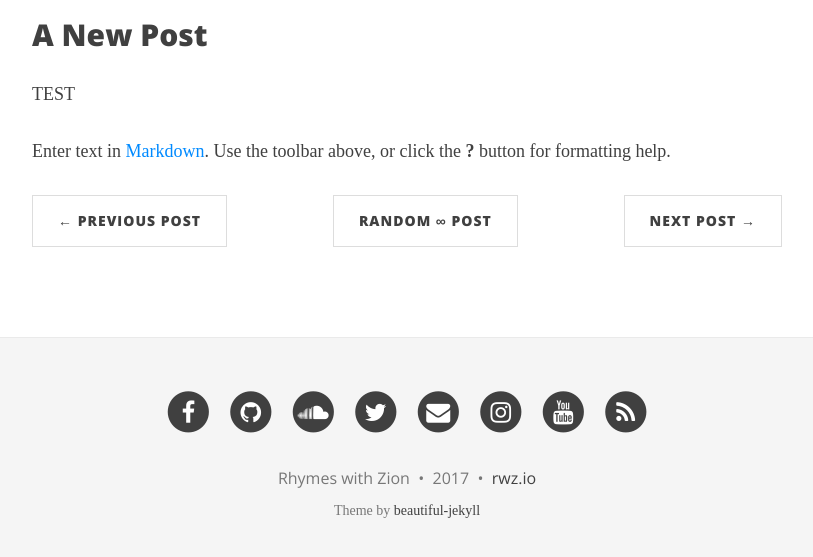
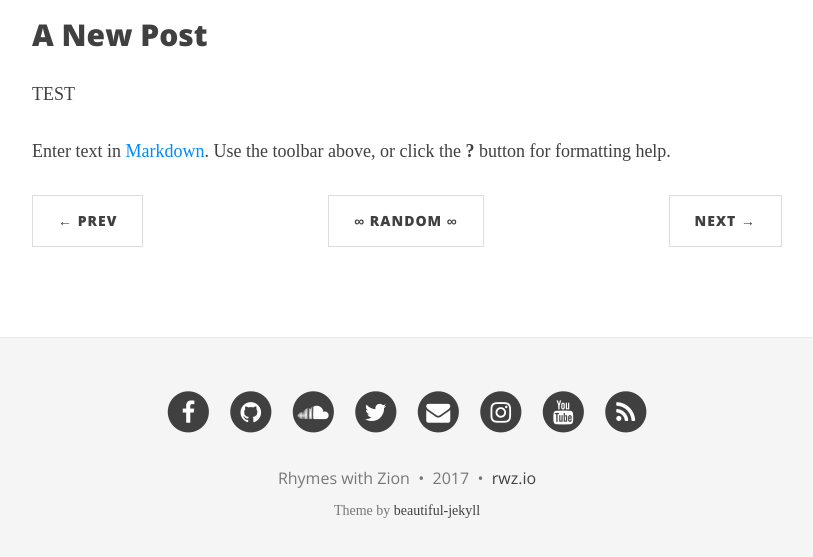
Before and after one commit to rhymeswithzion/rwz-test, a Jekyll site: the page built from _posts/2017-05-23-untittttttled.md, in a window 1280 px wide and 1323 px high. Shown: the part 752-1309 px from the top of the window, without its empty margins (233-1046 px from the left). Built offline with Jekyll 4.4.1, drawn with Linux system fonts in a browser that asks for light colours; some web fonts are replaced; comment, search, counter and statistics services are not loaded.

Commit message:
Update post.html

```diff
--- a/_layouts/post.html
+++ b/_layouts/post.html
@@ -32,15 +32,15 @@
       <ul class="pager blog-pager">
         {% if page.previous.url %}
         <li class="previous">
-          <a href="{{ page.previous.url | prepend: site.baseurl | replace: '//', '/' }}" data-toggle="tooltip" data-placement="top" title="{{page.previous.title}}">&larr; Previous Post</a>
+          <a href="{{ page.previous.url | prepend: site.baseurl | replace: '//', '/' }}" data-toggle="tooltip" data-placement="top" title="{{page.previous.title}}">&larr; Prev</a>
         </li>
         {% endif %}
         <li class="random">
-          <a href="https://rwz.io/random-blog-post">Random &infin; Post</a>
+          <a href="https://rwz.io/random-blog-post">&infin; Random &infin;</a>
         </li>
         {% if page.next.url %}
         <li class="next">
-          <a href="{{ page.next.url | prepend: site.baseurl | replace: '//', '/' }}" data-toggle="tooltip" data-placement="top" title="{{page.next.title}}">Next Post &rarr;</a>
+          <a href="{{ page.next.url | prepend: site.baseurl | replace: '//', '/' }}" data-toggle="tooltip" data-placement="top" title="{{page.next.title}}">Next &rarr;</a>
         </li>
         {% endif %}
       </ul>
```
